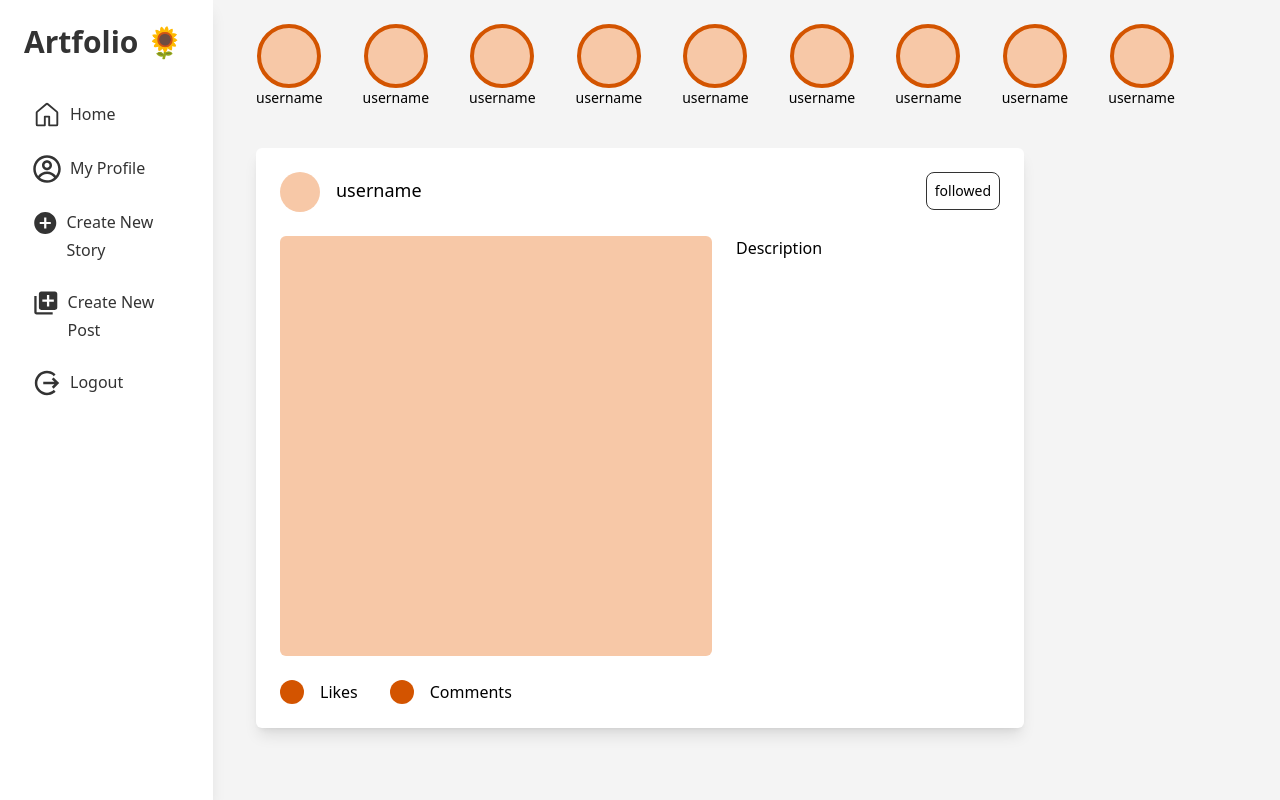
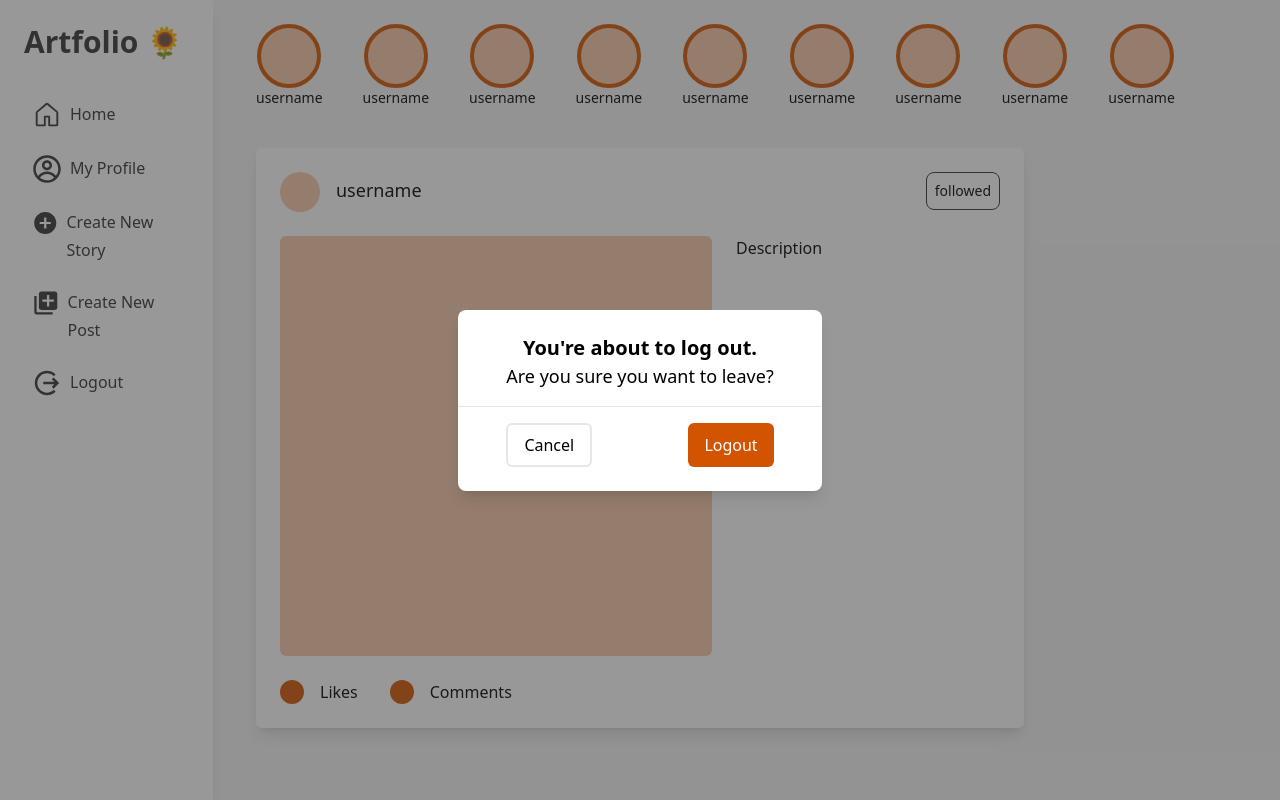
Before and after one commit to indialifah/artfolio-dbb-finalproject, a React (Vite) app: page / in a window 1280 px wide. Both pictures are taken after a click on the element "Logout". Built offline with nearby package versions, Linux system fonts and the light colour scheme.

Commit message:
add modal and handle Logout

```diff
--- a/src/components/Sidebar.jsx
+++ b/src/components/Sidebar.jsx
@@ -1,11 +1,30 @@
-import React from 'react'
+import React, { useState } from 'react'
 import { GoHome } from "react-icons/go";
 import { CgProfile } from "react-icons/cg";
 import { IoMdLogOut } from "react-icons/io";
 import { MdAddCircle } from "react-icons/md";
 import { MdAddToPhotos } from "react-icons/md";
+import { Link } from 'react-router-dom';
 
 const Sidebar = () => {
+
+  const [isLogoutModalOpen, setIsLogoutModalOpen] = useState(false)
+
+  const openLogoutModal = () => {
+    setIsLogoutModalOpen(true);
+  };
+
+  const closeLogoutModal = () => {
+    setIsLogoutModalOpen(false);
+  };
+
+  const handleLogout = () => {
+    console.log('User logged out');
+    // toast success logout
+    closeLogoutModal();
+    localStorage.clear()
+  };
+
   return (
     <div className='fixed top-0 left-0 h-full w-1/6 bg-white p-6 shadow-lg '>
         <p className='text-3xl font-bold text-black'>Artfolio 🌻</p>
@@ -13,14 +32,14 @@ const Sidebar = () => {
 
         <div className='flex flex-col mt-8 h-full'>
             <div className='flex flex-col gap-2'>
-                <div className='flex gap-2 hover:bg-sand p-2 rounded-md active:bg-peach cursor-pointer'>
+                <Link to={'/'} className='flex gap-2 hover:bg-sand p-2 rounded-md active:bg-peach cursor-pointer'>
                     <GoHome className='text-3xl text-black'/>
                     <p className='text-black font-medium leading-7'>Home</p>
-                </div>
-                <div className='flex gap-2 hover:bg-sand p-2 rounded-md active:bg-peach cursor-pointer'>
+                </Link>
+                <Link to={'/myprofile'} className='flex gap-2 hover:bg-sand p-2 rounded-md active:bg-peach cursor-pointer'>
                     <CgProfile className='text-3xl text-black'/>
                     <p className='text-black font-medium leading-7'>My Profile</p>
-                </div>
+                </Link>
                 <div className='flex gap-2 p-2 cursor-pointer hover:bg-sand rounded-md'>
                     <MdAddCircle className='text-3xl text-black'/>
                     <p className='text-black font-medium leading-7'>Create New Story</p>
@@ -29,12 +48,29 @@ const Sidebar = () => {
                     <MdAddToPhotos className='text-3xl text-black'/>
                     <p className='text-black font-medium leading-7'>Create New Post</p>
                 </div>
-                <div className='flex gap-2 hover:bg-orange p-2 rounded-md group cursor-pointer'>
+                <div onClick={openLogoutModal} className='flex gap-2 hover:bg-orange p-2 rounded-md group cursor-pointer'>
                     <IoMdLogOut className='text-3xl text-black group-hover:text-whitey'/>
                     <p className='text-black font-medium leading-7 group-hover:text-whitey'>Logout</p>
                 </div>
             </div>
         </div>
+
+        {/* Modals */}
+        {isLogoutModalOpen && (
+            <div className='fixed inset-0 bg-black bg-opacity-50 flex justify-center items-center z-50'>
+                <div className="bg-white py-6 rounded-lg shadow-lg  text-center">
+                    <div className='px-12'>
+                        <h2 className="text-xl font-semibold">You're about to log out.</h2>
+                        <h2 className="text-lg font-normal mb-4">Are you sure you want to leave?</h2>
+                    </div>
+                    <hr />
+                    <div className="flex justify-around mt-4">
+                        <button onClick={closeLogoutModal} className="px-4 py-2 border-2 border-solid border-gray-200 rounded-md hover:border-peach">Cancel</button>
+                        <button onClick={handleLogout} className="px-4 py-2 bg-orange text-white rounded-md hover:bg-peach hover:text-black">Logout</button>
+                    </div>
+                </div>
+            </div>
+        )}
     </div>
   )
 }
```
